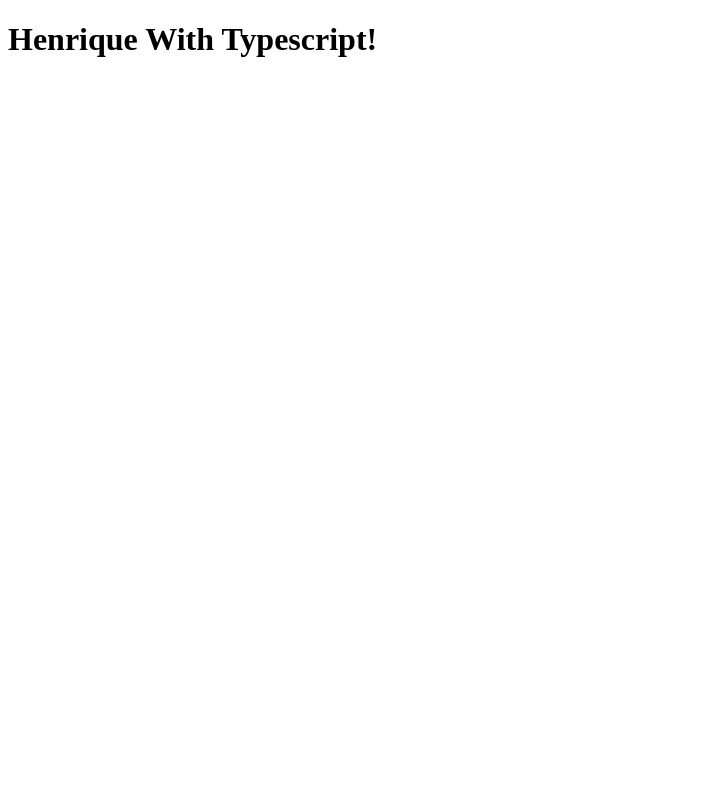
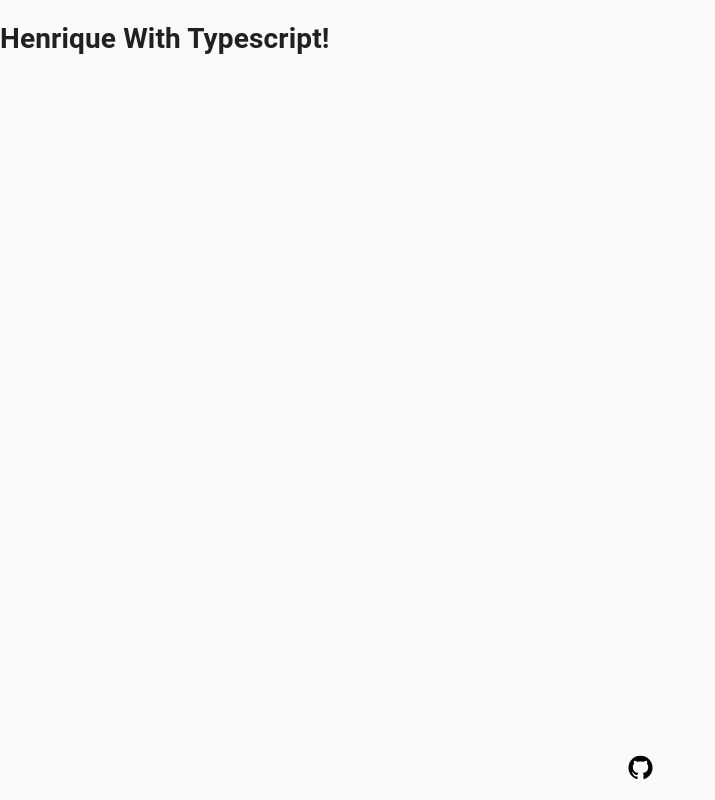
Before and after one commit to henriqueholtz/henriqueholtz.github.io, a Next.js app: page / in a window 1280 px wide. Shown: the whole page, without its empty margins (0-715 px from the left). Built offline with nearby package versions, Linux system fonts and the light colour scheme.

Commit message:
Use Footer in MyApp component + CssBaseLine from @material-ui/core

```diff
--- a/src/pages/_app.tsx
+++ b/src/pages/_app.tsx
@@ -1,5 +1,13 @@
+import { CssBaseline } from '@material-ui/core';
 import type { AppProps } from 'next/app';
+import { Footer } from '../components';
 
 export default function MyApp({ Component, pageProps }: AppProps) {
-  return <Component {...pageProps} />;
+  return (
+    <>
+      <CssBaseline />
+      <Component {...pageProps} />
+      <Footer />
+    </>
+  );
 }
```
